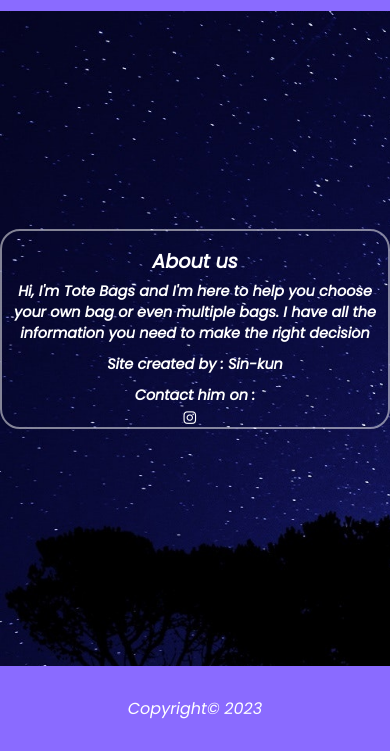
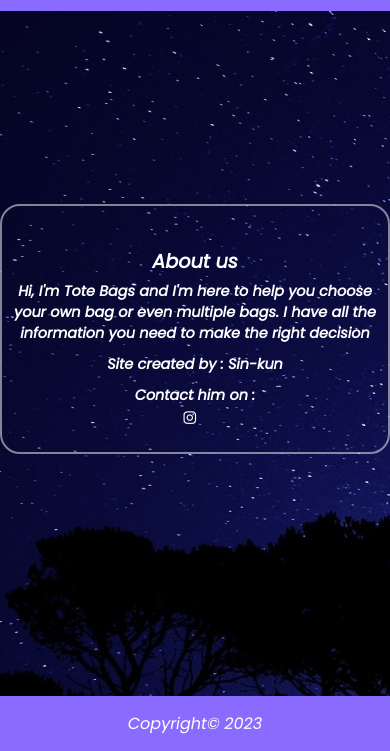
Before and after one commit to ToteShop/ToteBag, a plain HTML site: page html/about.html in a window 390 px wide. Shown: the part 93-844 px from the top of the page. Drawn offline with nearby package versions, Linux system fonts and the light colour scheme; a script that the page names is missing.

Commit message:
it's my first projet

```diff
--- a/css1/about.css
+++ b/css1/about.css
@@ -208,4 +208,20 @@ nav .logo{
         padding-bottom: 5px;
         padding-top: 5px;
     }
+    .wrapper{
+        width: 600px;
+        height: 250px;
+    }
+    .footer{
+        position: fixed;
+        bottom: 0;
+        left: 0;
+        right: 0;
+        height: auto;
+        padding: 15px;
+        background-color: rgb(138 107 255);
+        display: flex;
+        justify-content: center;
+        color: #fff;
+    }
 }
--- a/css1/msg.css
+++ b/css1/msg.css
@@ -100,15 +100,6 @@ header{
         display: flex;
         justify-content: center;
         align-items: center;
-    }
-    .form-box h2{
-        font-size: 0.3rem;
-    }
-    .form-box h3{
-        font-size: 0.15rem;
-    }
-    .social-icons a{
-        font-size: 0.2rem;
     }
     .navigation .closeMenu{
         display: block;
@@ -228,4 +219,73 @@ nav .logo{
         padding: 12px;
         text-decoration: none;
     }
+    .wrapper{
+        width: 220px;
+        height: 330px;
+        box-shadow: 0 0 20px rgba(0, 0, 0, .5);
+        background: transparent;
+        border: 2px solid rgba(255, 255, 255, .5);
+        border-radius: 20px;
+        display: flex;
+        justify-content: center;
+        align-items: center;
+    }
+    .btn{
+        width: 100%;
+        height: 40px;
+        background: #162938;
+        border: none;
+        outline: none;
+        border-radius: 6px;
+        cursor: pointer;
+        font-size: 0.7em;
+        color: #fff;
+        font-weight: 500;
+    }
+    .form-box h2{
+        font-size: 1em;
+        color: #fff;
+        text-align: center;
+    }
+    .input-box label{
+        position: absolute;
+        top: 50%;
+        left: 5px;
+        font-size: 0.7em;
+        color: #fff;
+        font-weight: 500;
+        pointer-events: none;
+        transition: .5s;
+        top: -6px;
+    }
+    .input-box input{
+        width: 100%;
+        height: 100%;
+        background: transparent;
+        border: none;
+        outline: none;
+        font-size: 0.7em;
+        color: #fff;
+        font-weight: 600;
+        padding: 0 35px 0 5px;
+    }
+    .input-box .icon{
+        position: absolute;
+        right: 8px;
+        font-size: 0.9em;
+        color: #fff;
+        line-height: 57px;
+    }
+    .footer{
+        position: absolute;
+        bottom: 0;
+        left: 0;
+        right: 0;
+        height: auto;
+        padding: 15px;
+        background-color: rgb(138 107 255);
+        display: flex;
+        justify-content: center;
+        color: #fff;
+    }
 }
--- a/css1/style.css
+++ b/css1/style.css
@@ -342,4 +342,16 @@ nav .logo{
     .section-title{
         font-size: 1rem;
     }
+    .footer{
+        position: relative;
+        bottom: 0;
+        left: 0;
+        right: 0;
+        height: auto;
+        padding: 15px;
+        background-color: rgb(138 107 255);
+        display: flex;
+        justify-content: center;
+        color: #fff;
+    }
 }
```
